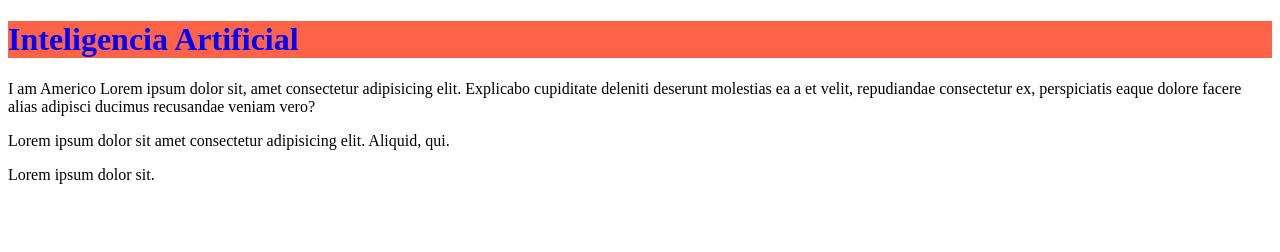
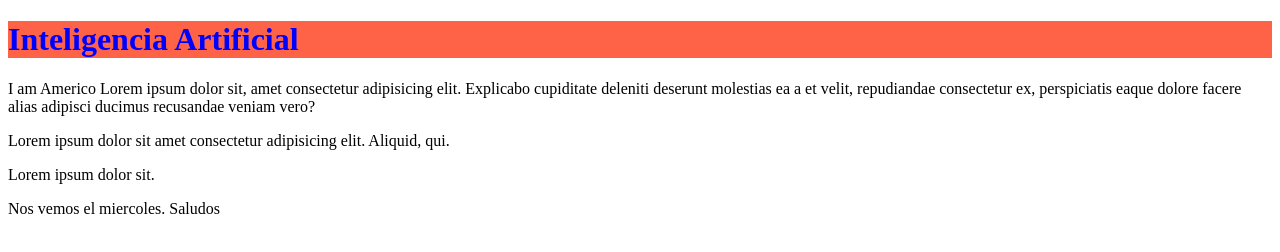
Before and after one commit to Americo099/w5231enero, a plain HTML site: page index.html in a window 1280 px wide. Drawn offline with Linux system fonts and the light colour scheme.

Commit message:
agregue despedida

```diff
--- a/index.html
+++ b/index.html
@@ -21,5 +21,6 @@
     </p>
     <p class="importante" id="p-autor"
     tabindex="1">Lorem ipsum dolor sit.</p>
+    <p>Nos vemos el miercoles. Saludos</p>
   </body>
 </html>
```
